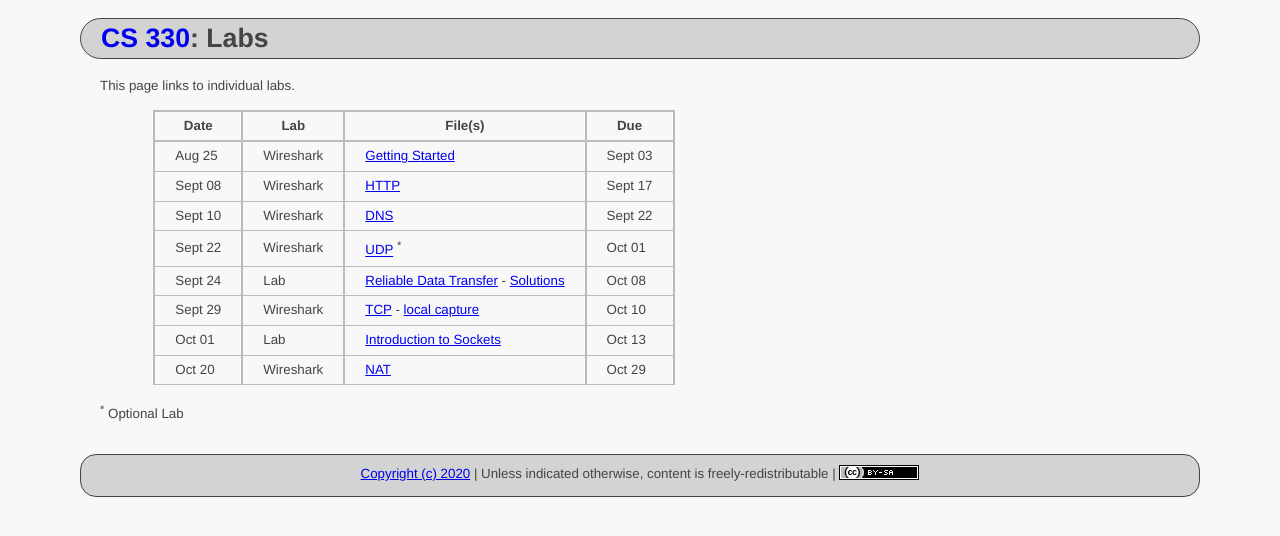
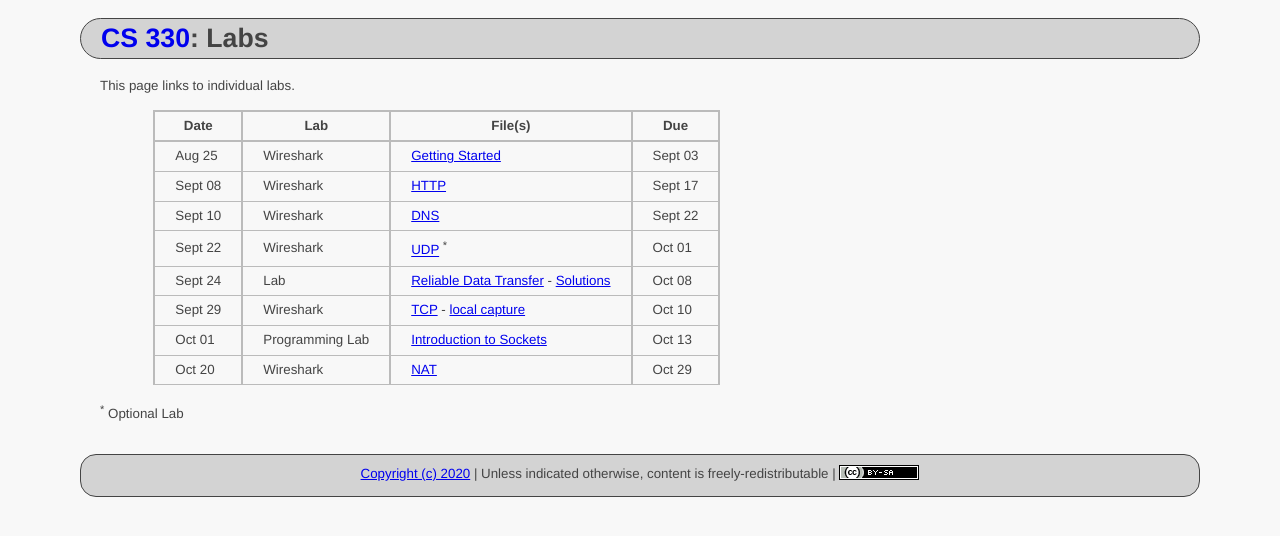
Before and after one commit to ycpcs/cs330-fall2020, a Jekyll site: the page built from labs/index.md, in a window 1280 px wide. Shown: the top 536 px of the page. Built offline with Jekyll 4.4.1, drawn with Linux system fonts in a browser that asks for light colours.

Commit message:
add wording

```diff
--- a/labs/index.md
+++ b/labs/index.md
@@ -13,7 +13,7 @@ This page links to individual labs.
 > Sept 22 | Wireshark | [UDP](files/Wireshark_UDP_v7.0.pdf) <sup>*</sup> | Oct 01
 > Sept 24 | Lab | [Reliable Data Transfer](rdt.html) - [Solutions](rdt_solutions.html) | Oct 08
 > Sept 29 | Wireshark | [TCP](files/Wireshark_TCP_v7.0.pdf) - [local capture](files\tcp.pcapng) | Oct 10
-> Oct 01 | Lab | [Introduction to Sockets](sockets_into.html) | Oct 13
+> Oct 01 | Programming Lab | [Introduction to Sockets](sockets_into.html) | Oct 13
 > Oct 20 | Wireshark | [NAT](files/Wireshark_NAT_v7.0.pdf) | Oct 29
 
 <sup>*</sup> Optional Lab
```
